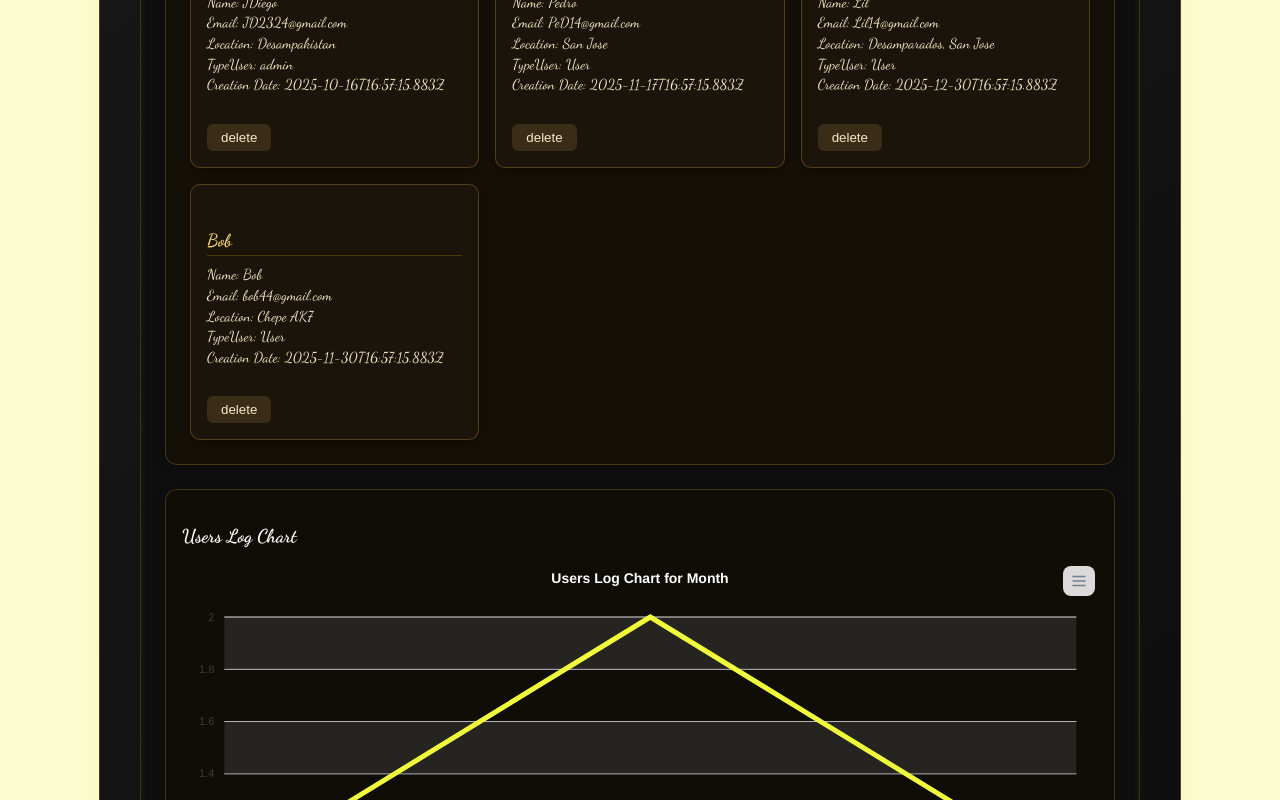
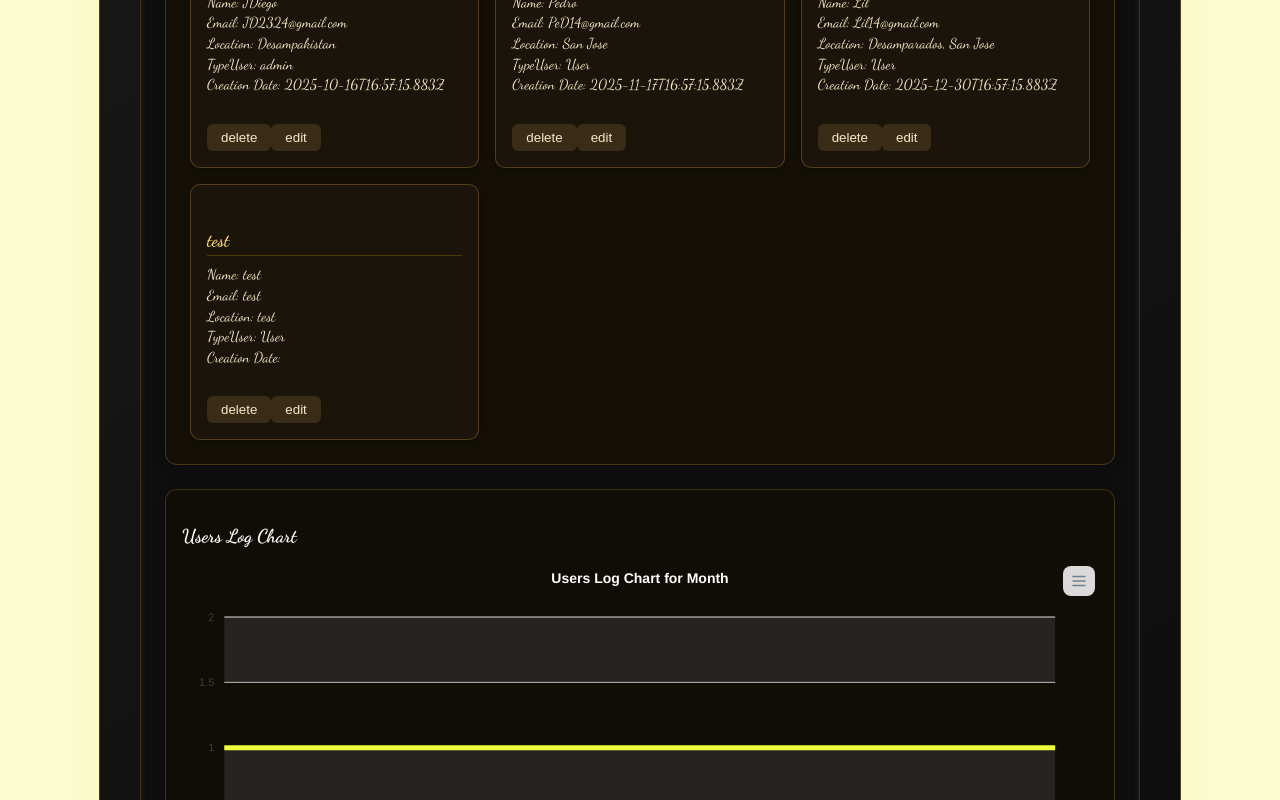
Before and after one commit to JuanDiegoCC02/books-exchange, a React (Vite) app: page /adminPage in a window 1280 px wide. Shown: the part 820-1620 px from the top of the page. Built offline with nearby package versions, Linux system fonts and the light colour scheme; data requests are answered from the project's data file; a web font is replaced by a local one.

Commit message:
updating  admin editUser newstructure

```diff
--- a/src/Components/AdminRequestUsers.jsx
+++ b/src/Components/AdminRequestUsers.jsx
@@ -1,11 +1,61 @@
 import React, { useEffect, useState } from 'react'
-import { deleteUser, getUsers } from '../Services/llamados'
+import { deleteUser, getUsers, updateUsers } from '../Services/llamados'
 import AdminUsersChart from './AdminUsersChart'
 import "../Styles/AdminRequestUsers.css";
 
 function AdminRequestUsers() {
         const [users, setUsers] = useState([])
         const [reload, setReload] = useState(false)
+        const [editingId, setEditingId] = useState(null)
+        const [editName, setEditName] = useState("")
+        const [editEmail, setEditEmail] = useState("")
+        const [editLocation, setEditLocation] = useState("")
+        const [editTypeUser, setEditTypeUser] = useState("")
+
+        const startEdit = (user)=>{
+            if (editingId === user.id) {
+                setEditingId(null)
+            } else {
+                setEditingId(user.id)
+                setEditName(user.nombre)
+                setEditEmail(user.location)
+                setEditLocation(user.location)
+                setEditTypeUser(user.typeUser)
+            }
+        }
+
+        function newName(e) {
+            setEditName(e.target.value)
+        }
+
+        function newEmail(e) {
+            setEditEmail(e.target.value)
+        }
+
+        function newLocation(e) {
+            setEditLocation(e.target.value)
+        }
+
+        function newTypeUser(e) {
+            setEditTypeUser(e.target.value)
+        }
+
+
+        async function userDelete(id) {
+            await deleteUser(id)
+            setReload(!reload)
+        }
+
+        async function edit(id) {
+            const userEdit ={
+                "nombre": editName,
+                "email": editEmail,
+                "location": editLocation,
+                "typeUser": editTypeUser
+            }
+            await updateUsers(userEdit, id)
+            setReload(!reload)
+        }
 
         useEffect (() => {
             async function list() {
@@ -16,10 +66,7 @@ function AdminRequestUsers() {
         list()
         }, [reload])
 
-        async function userDelete(id) {
-            await deleteUser(id)
-            setReload(!reload)
-        }
+
 
 
   return (
@@ -41,8 +88,22 @@ function AdminRequestUsers() {
                             <span className='infoUserAdminPage'>Creation Date: {user.userCreateDate} </span><br />
 
                             <div><br />
-                                <button onClick={()=> userDelete(user.id)}>delete</button>
+                                <button className='btnDeleteUser' onClick={()=> userDelete(user.id)}>delete</button>
+                                <button className='btnEditUser' onClick={()=> startEdit(user)}>
+                                    {editingId === user.id? 'Cancel' : 'edit'}
+                                </button>
                             </div>
+                            {editingId === user.id &&
+                            <>
+                            <div className='containerEditUser'>
+                                <input className='inpEditUser' type="text" onChange={newName} placeholder='Name' value={editName} />
+                                <input className='inpEditUser' type="text" onChange={newEmail}  placeholder='Email' value={editEmail} />
+                                <input className='inpEditUser' type="text" onChange={newLocation} placeholder='Location' value={editLocation} />
+                                <input className='inpEditUser' type="text" onChange={newTypeUser} placeholder='Type User' value={editTypeUser} />
+                                <button className='btnSaveEditUser' onClick={()=> edit(user.id)}>Save</button>
+                            </div>
+                            </>
+                            }
                         </li>
                     ))}
                 </ul>
--- a/src/Services/llamados.js
+++ b/src/Services/llamados.js
@@ -61,22 +61,9 @@ export{postUsers}
 //////////////LLAMADO UPDATE/////////////
 
 
-async function updateUsers(nombre,apellido,edad,id)
+async function updateUsers(userData, id)
 {
     try {
-
-        const userData = {
-            nombre,
-            apellido,
-            edad,
-            userCreateDate
-
-        };
-
-
-
-
-
         const response = await fetch("http://localhost:3000/users/"+id, {
             method: 'PUT',
             headers: {
@@ -84,7 +71,6 @@ async function updateUsers(nombre,apellido,edad,id)
             },
             body: JSON.stringify(userData)
         });
-
 
         return await response.json();
     } catch (error) {
```
Also changed, not shown: db.json.
